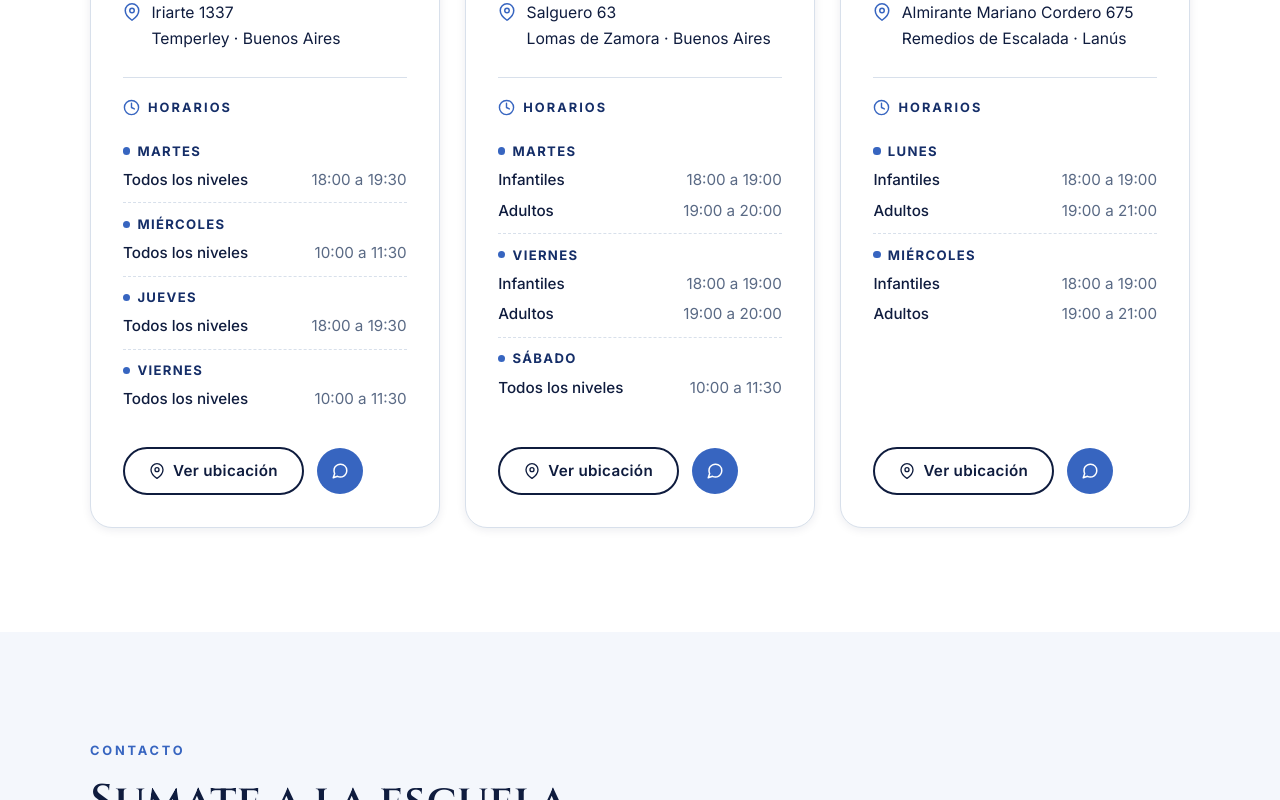
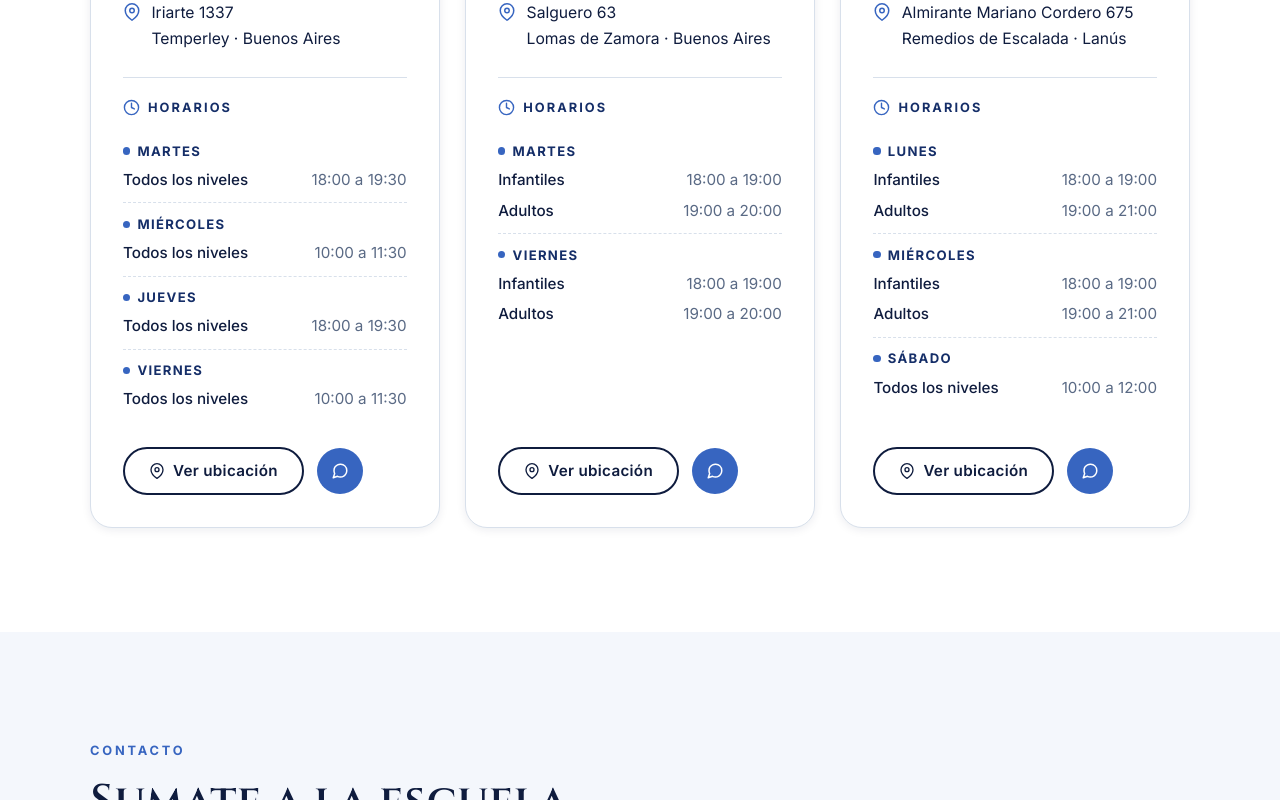
Before and after one commit to LeandroAgustinFernandez/mes_site, a React (Vite) app: page / in a window 1280 px wide. Shown: the part 11200-12000 px from the top of the page. Built offline with nearby package versions, Linux system fonts and the light colour scheme; no server answers; the database is empty.

Commit message:
Change schedule data for club la amista/gye

```diff
--- a/src/data/schoolData.ts
+++ b/src/data/schoolData.ts
@@ -156,10 +156,9 @@ export const locations: Location[] = [
     schedule: [
       { day: 'Martes', format: [{type: "Infantiles", hours: '18:00 a 19:00'}, { type: "Adultos", hours: '19:00 a 20:00'}] },
       { day: 'Viernes', format: [{type: "Infantiles", hours: '18:00 a 19:00'}, { type: "Adultos", hours: '19:00 a 20:00'}] },
-      { day: 'Sábado', format: [{type: "Todos los niveles", hours: '10:00 a 11:30'}] },
     ],
     mapUrl:
-      'https://www.google.com/maps/place/club+gimnasia+y+esgrima+de+lomas+de+zamora/data=!4m2!3m1!1s0x95bcd2c10fba0389:0xdaac6981e3c990bd?sa=X&ved=1t:242&ictx=111',
+    'https://www.google.com/maps/place/club+gimnasia+y+esgrima+de+lomas+de+zamora/data=!4m2!3m1!1s0x95bcd2c10fba0389:0xdaac6981e3c990bd?sa=X&ved=1t:242&ictx=111',
   },
   {
     id: 'amistad',
@@ -170,6 +169,7 @@ export const locations: Location[] = [
     schedule: [
       { day: 'Lunes', format: [{type: "Infantiles", hours: '18:00 a 19:00'}, { type: "Adultos", hours: '19:00 a 21:00'}] },
       { day: 'Miércoles', format: [{type: "Infantiles", hours: '18:00 a 19:00'}, { type: "Adultos", hours: '19:00 a 21:00'}] },
+      { day: 'Sábado', format: [{type: "Todos los niveles", hours: '10:00 a 12:00'}] },
     ],
     mapUrl:
       'https://www.google.com/maps/place/Club+La+Amistad/data=!4m2!3m1!1s0x0:0x7d893e7814bb73a8?sa=X&ved=1t:2428&ictx=111',
```
